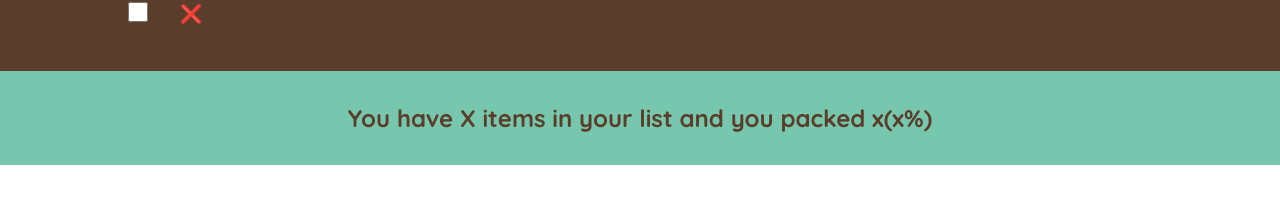
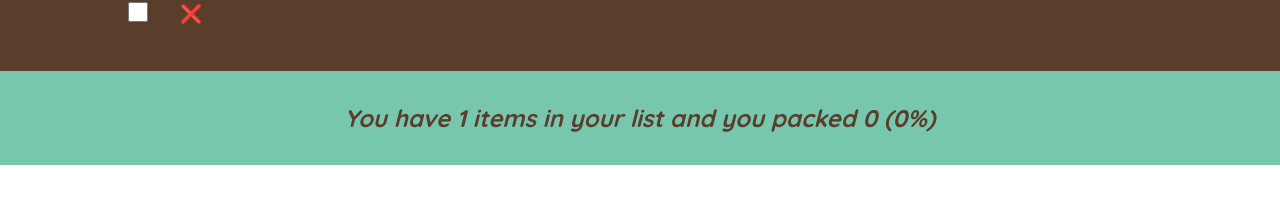
Before and after one commit to Ravkeerat02/Learning-React, a React (Create React App) app in the folder travel-list/: page / in a window 1280 px wide. Shown: the part 325-528 px from the top of the page. Built offline with nearby package versions, Linux system fonts and the light colour scheme.

Commit message:
Stats work for footer

```diff
--- a/travel-list/src/App.js
+++ b/travel-list/src/App.js
@@ -41,7 +41,7 @@
         onDeleteItem={handleDeleteItem}
         onToggleitems={handleToggleItem}
       />
-      <Stats />
+      <Stats items={items} />
     </div>
   );
 }
@@ -132,10 +132,26 @@
   );
 }
 
-function Stats() {
+function Stats({ items }) {
+  if (!items.length)
+    return (
+      <p className="stats">
+        <em>START ADDING STUFF TO THE LIST</em>
+      </p>
+    );
+
+  const numItems = items.length;
+  const numPacked = items.filter((item) => item.packed).length;
+  const percentage = Math.round((numPacked / numItems) * 100);
+
   return (
     <footer className="stats">
-      You have X items in your list and you packed x(x%)
+      {/* em - emphases */}
+      <em>
+        {percentage === 100
+          ? "You got everything! Ready to go"
+          : `You have ${numItems} items in your list and you packed ${numPacked} (${percentage}%)`}
+      </em>
     </footer>
   );
 }
```
